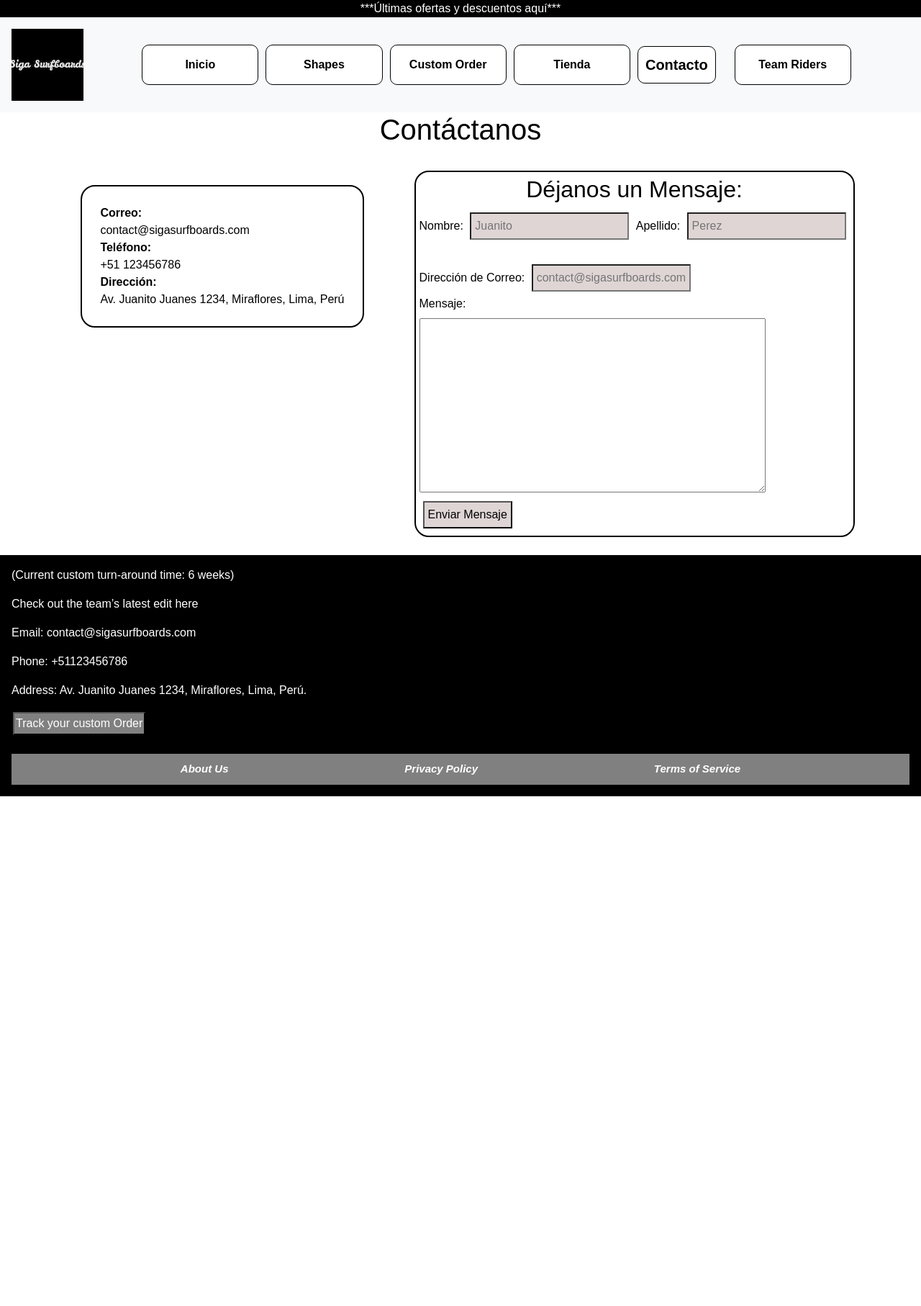
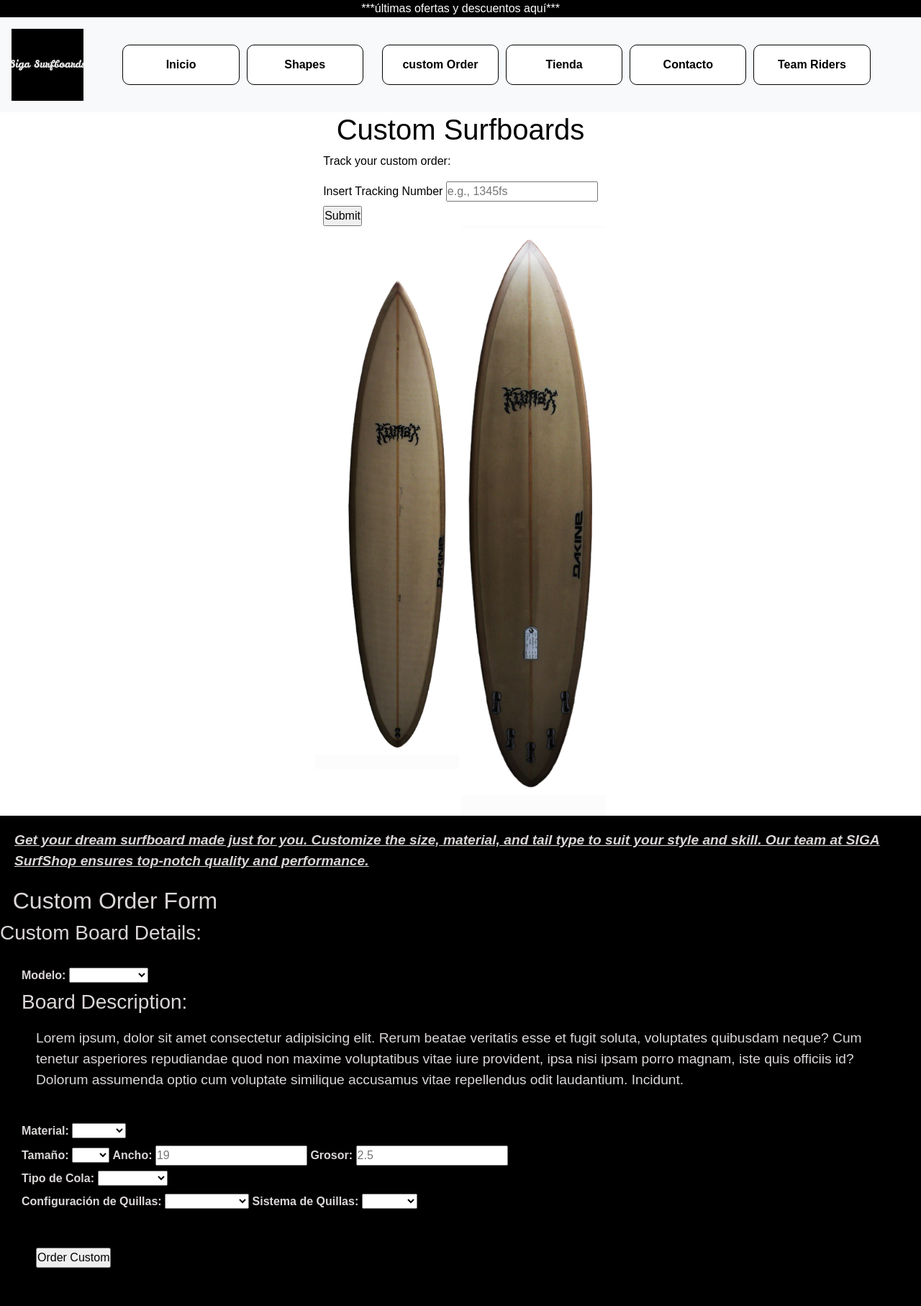
Before and after one commit to ssousa2000/entrega-2-desarollo-web, a website: page pages/custom.html in a window 1280 px wide. Shown: the top 1814 px of the page at 72% size. Before the commit the page ends 1106 px from the top, so only its background shows below. Drawn offline with nearby package versions, Linux system fonts and the light colour scheme.

Commit message:
arregle custom que se habia convertido en una copia de contacto

```diff
--- a/pages/custom.html
+++ b/pages/custom.html
@@ -3,93 +3,175 @@
   <head>
     <meta charset="UTF-8" />
     <meta name="viewport" content="width=device-width, initial-scale=1.0" />
-    <meta name="description" content="Ponte en contacto con SIGA SurfShop para consultas de pedidos personalizados, servicio al cliente o cualquier duda que tengas sobre nuestros productos y servicios." />
-    <meta name="keywords" content="contacto, SIGA SurfShop, contacto surf, pedidos personalizados, servicio al cliente, surfboards Lima, surfboards Peru" />
-    <link rel="canonical" href="https://sigasurfboards.com/contacto.html" />
-    <link rel="stylesheet" href="https://stackpath.bootstrapcdn.com/bootstrap/4.5.2/css/bootstrap.min.css">
+    <meta
+      name="description"
+      content="Order your custom surfboard at SIGA SurfShop. Choose your model, size, material, and tail type to get the perfect surfboard made for you."
+    />
+    <meta
+      name="keywords"
+      content="custom surfboards, surfboard order, SIGA SurfShop, custom surfboard Peru, surfboards Lima, tail types, surfboard models, custom boards"
+    />
+    <link rel="canonical" href="https://sigasurfboards.com/custom-order.html" />
+    <link
+      rel="stylesheet"
+      href="https://stackpath.bootstrapcdn.com/bootstrap/4.5.2/css/bootstrap.min.css"
+    />
     <link rel="stylesheet" href="../css/styles.css" />
-    <title>Contacto | SIGA SurfShop</title>
+    <title>Custom Surfboards | SIGA SurfShop</title>
   </head>
-  <body>
+  <body class="customorder">
     <header>
-      <a href="#">***Últimas ofertas y descuentos aquí***</a>
+      <a href="#">***últimas ofertas y descuentos aquí***</a>
       <nav class="navbar navbar-expand-lg navbar-light bg-light">
-        <img src="../img/sigalogo.png" alt="SIGA SurfShop Logo">
-        <button class="navbar-toggler" type="button" data-toggle="collapse" data-target="#navbarNav" aria-controls="navbarNav" aria-expanded="false" aria-label="Toggle navigation">
+        <img src="../img/sigalogo.png" alt="SIGA SurfShop Logo" />
+        <button
+          class="navbar-toggler"
+          type="button"
+          data-toggle="collapse"
+          data-target="#navbarNav"
+          aria-controls="navbarNav"
+          aria-expanded="false"
+          aria-label="Toggle navigation"
+        >
           <span class="navbar-toggler-icon"></span>
         </button>
         <div class="collapse navbar-collapse" id="navbarNav">
           <ul class="navbar-nav">
-            <li class="nav-item"><a class="nav-link" href="../index.html">Inicio</a></li>
-            <li class="nav-item"><a class="nav-link" href="./shapes.html">Shapes</a></li>
-            <li class="nav-item"><a class="nav-link" href="./custom.html">Custom Order</a></li>
-            <li class="nav-item"><a class="nav-link" href="./tienda.html">Tienda</a></li>
-            <li class="navbar-brand"><a class="nav-link" href="./contacto.html" class="active">Contacto</a></li>
-            <li class="nav-item"><a class="nav-link" href="./teamriders.html">Team Riders</a></li>
+            <li class="nav-item">
+              <a class="nav-link" href="../index.html">Inicio</a>
+            </li>
+            <li class="nav-item">
+              <a class="nav-link" href="./shapes.html">Shapes</a>
+            </li>
+            <li class="navbar-brand">
+            <li class="nav-item"><a class="nav-link"class="active">custom Order</a></li>
+            <li class="nav-item">
+              <a class="nav-link" href="./tienda.html">Tienda</a>
+            </li>
+            <li class="nav-item">
+              <a class="nav-link" href="./contacto.html">Contacto</a>
+            </li>
+            <li class="nav-item">
+              <a class="nav-link" href="./teamriders.html">Team Riders</a>
+            </li>
           </ul>
         </div>
       </nav>
     </header>
-    <main class="maincontacto">
+    <main class="maincustom">
       <div>
-        <h1>Contáctanos</h1>
+        <h1>Custom Surfboards</h1>
       </div>
-      <div class="contacto">
-        <div>
-          <table class="tablacontacto">
-            <tr>
-              <th>Correo:</th>
-            </tr>
-            <tr>
-              <td>contact@sigasurfboards.com</td>
-            </tr>
-            <tr>
-              <th>Teléfono:</th>
-            </tr>
-            <tr>
-              <td>+51 123456786</td>
-            </tr>
-            <tr>
-              <th>Dirección:</th>
-            </tr>
-            <tr>
-              <td>Av. Juanito Juanes 1234, Miraflores, Lima, Perú</td>
-            </tr>
-          </table>
-        </div>
-        <div class="formcontacto">
+      <div class="trackcustomform">
+        <p>Track your custom order:</p>
+        <form action="">
+          <label for="tracking-number">Insert Tracking Number</label>
+          <input type="text" id="tracking-number" placeholder="e.g., 1345fs" />
+          <br />
           <div>
-            <h2>Déjanos un Mensaje:</h2>
+            <input type="submit" value="Submit" />
           </div>
+        </form>
+      </div>
+      <div>
+        <img
+          src="../img/Screenshot 2024-08-22 at 7.25.48 PM.png"
+          width="200px"
+          alt="Custom surfboard 1"
+        />
+        <img
+          src="../img/Screenshot 2024-08-22 at 7.25.57 PM.png"
+          width="200px"
+          alt="Custom surfboard 2"
+        />
+      </div>
+      <div class="customform">
+        <p>
+          Get your dream surfboard made just for you. Customize the size, material, and tail type to suit your style and skill. Our team at SIGA SurfShop ensures top-notch quality and performance.
+        </p>
+        <h2>Custom Order Form</h2>
+        <h3>Custom Board Details:</h3>
+        <form action="" class="customform">
+          <label for="surfboard-model">Modelo:</label>
+          <select name="surfboard-model" id="surfboard-model" required>
+            <option value=""></option>
+            <option value="funstick">Fun Stick</option>
+            <option value="barrellkilla">Barrel Killa</option>
+            <option value="carcamper">Car Camper</option>
+            <option value="sigagun">Siga Gun</option>
+          </select>
+          <div class="boarddescription">
+            <h3>Board Description:</h3>
+        <p>
+          Lorem ipsum, dolor sit amet consectetur adipisicing elit. Rerum beatae
+          veritatis esse et fugit soluta, voluptates quibusdam neque? Cum
+          tenetur asperiores repudiandae quod non maxime voluptatibus vitae iure
+          provident, ipsa nisi ipsam porro magnam, iste quis officiis id?
+          Dolorum assumenda optio cum voluptate similique accusamus vitae
+          repellendus odit laudantium. Incidunt.
+        </p>
+          </div>
+          <br />
+          <label for="material">Material:</label>
+          <select name="material" id="material">
+            <option value=""></option>
+            <option value="pu">PU</option>
+            <option value="eps">EPS</option>
+            <option value="carbon">Carbon</option>
+          </select>
+          <br />
           <div>
-            <form action="">
-              <div>
-                <label for="name">Nombre:</label>
-                <input type="text" id="name" name="Nombre" placeholder="Juanito" required>
-                <label for="apellido">Apellido:</label>
-                <input type="text" id="apellido" name="Apellido" placeholder="Perez" required>
-              </div>
-              <br>
-              <div>
-                <label for="email">Dirección de Correo:</label>
-                <input type="email" id="email" name="email" placeholder="contact@sigasurfboards.com" required>
-              </div>
-              <div>
-                <label for="message">Mensaje:</label><br>
-                <textarea id="message" name="message" rows="10" cols="50"></textarea><br>
-                <input type="submit" value="Enviar Mensaje">
-              </div>
-            </form>
+            <label for="size">Tamaño:</label>
+            <select name="Tamaño" id="size">
+              <option value=""></option>
+              <option value="5'7">5'7</option>
+              <option value="5'10">5'10</option>
+              <option value="6'0">6'0</option>
+              <option value="6'2">6'2</option>
+              <option value="6'4">6'4</option>
+            </select>
+            <label for="width">Ancho:</label>
+            <input type="text" id="width" placeholder="19" />
+            <label for="thickness">Grosor:</label>
+            <input type="text" id="thickness" placeholder="2.5" />
           </div>
-        </div>
+          <label for="tailtype">Tipo de Cola:</label>
+          <select name="tailtype" id="tailtype">
+            <option value=""></option>
+            <option value="squash">Squash</option>
+            <option value="swallow">Swallow</option>
+            <option value="round">Round</option>
+            <option value="round-pin">Round Pin</option>
+          </select>
+          <div>
+            <label for="finoption">Configuración de Quillas:</label>
+            <select name="finoption" id="finoption">
+              <option value=""></option>
+              <option value="twin">Twin</option>
+              <option value="thruster">Thruster</option>
+              <option value="quad">Quad</option>
+              <option value="fivefin">Cinco Quillas</option>
+            </select>
+            <label for="finsystem">Sistema de Quillas:</label>
+            <select name="finsystem" id="finsystem">
+              <option value=""></option>
+              <option value="futures">Futures</option>
+              <option value="fcs">FCS</option>
+            </select>
+          </div>
+          <br />
+          <div class="boton">
+            <input type="submit" value="Order Custom" />
+          </div>
+        </form>
       </div>
     </main>
-    <footer>
+    <footer class="footercustom">
       <div>
         <p>(Current custom turn-around time: 6 weeks)</p>
       </div>
       <div>
-        <p>Check out the team’s latest edit <a href="#">here</a></p>
+        <p>Check out the team’s latest edit <a href="">here</a></p>
       </div>
       <div>
         <p>Email: contact@sigasurfboards.com</p>
@@ -97,13 +179,17 @@
         <p>Address: Av. Juanito Juanes 1234, Miraflores, Lima, Perú.</p>
       </div>
       <form>
-        <button><a href="../pages/custom.html">Track your custom Order</a></button>
+        <button>
+          <a href="../pages/custom.html">Track your custom Order</a>
+        </button>
       </form>
       <br />
       <div class="footerlinks">
         <a href="../links-secundarios/about-us.html">About Us</a>
         <a href="../links-secundarios/privacy-policy.html">Privacy Policy</a>
-        <a href="../links-secundarios/terms-of-service.html">Terms of Service</a>
+        <a href="../links-secundarios/terms-of-service.html"
+          >Terms of Service</a
+        >
       </div>
     </footer>
     <script src="https://code.jquery.com/jquery-3.5.1.slim.min.js"></script>
```
